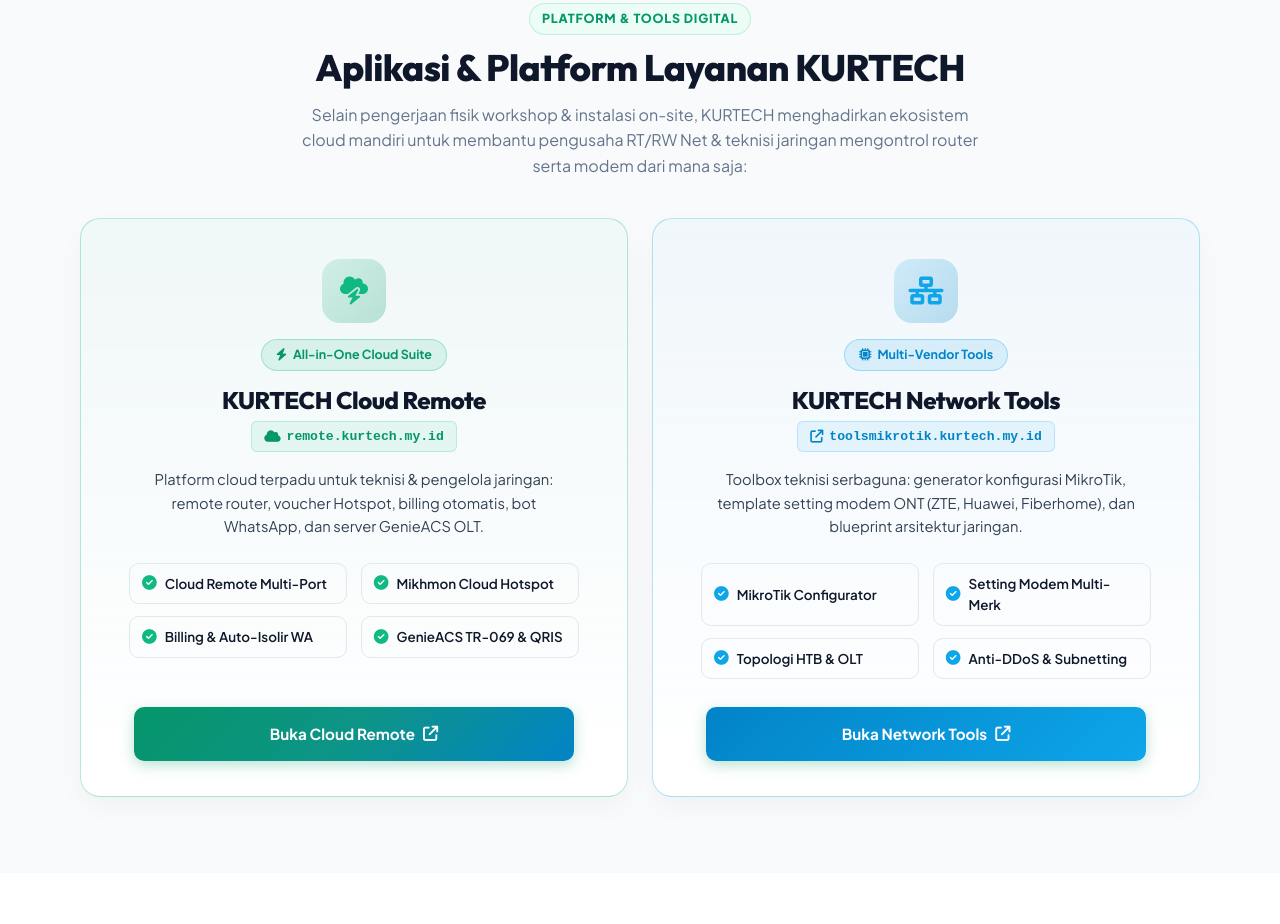
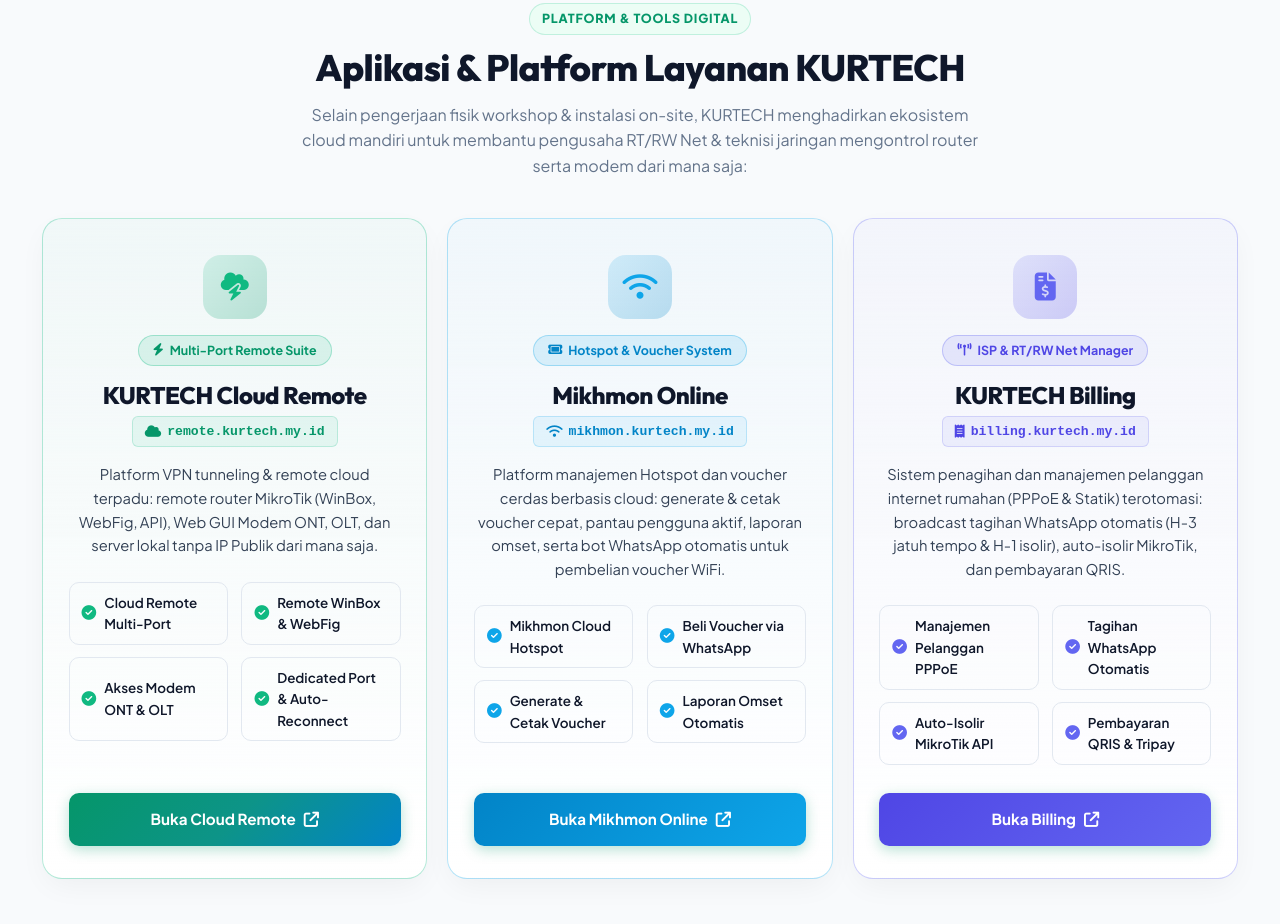
Before and after one commit to kurtech99/website-kurtech, a plain HTML site: page index.html in a window 1280 px wide. Shown: the part 1773-2697 px from the top of the page. Drawn offline with Linux system fonts and the light colour scheme.

Commit message:
Update landing page: 3 platform mandiri (Cloud Remote, Mikhmon Online, KURTECH Billing)

```diff
--- a/assets/css/style.css
+++ b/assets/css/style.css
@@ -625,17 +625,25 @@
 
 .apps-grid {
   display: grid;
-  grid-template-columns: repeat(2, 1fr);
-  gap: 2rem;
+  grid-template-columns: repeat(3, 1fr);
+  gap: 1.75rem;
   width: 100%;
-  max-width: 1120px;
+  max-width: 1240px;
   margin: 0 auto;
 }
 
-@media (max-width: 900px) {
+@media (max-width: 1024px) {
+  .apps-grid {
+    grid-template-columns: repeat(2, 1fr);
+    max-width: 840px;
+    gap: 1.5rem;
+  }
+}
+
+@media (max-width: 768px) {
   .apps-grid {
     grid-template-columns: 1fr;
-    max-width: 560px;
+    max-width: 520px;
     gap: 1.5rem;
   }
 }
@@ -646,7 +654,7 @@
   flex-direction: column;
   align-items: center;
   justify-content: space-between;
-  padding: 2.5rem 2rem 2.2rem 2rem;
+  padding: 2.2rem 1.6rem 2rem 1.6rem;
   border-radius: 1.25rem;
   background: var(--bg-white);
   border: 1px solid var(--border-light);
@@ -667,6 +675,26 @@
 .app-card.card-centered.card-vpn:hover {
   border-color: rgba(16, 185, 129, 0.6);
   box-shadow: 0 20px 40px -10px rgba(16, 185, 129, 0.18);
+}
+
+.app-card.card-centered.card-mikhmon {
+  border-color: rgba(14, 165, 233, 0.3);
+  background: linear-gradient(180deg, rgba(14, 165, 233, 0.03) 0%, rgba(255, 255, 255, 1) 100%);
+}
+
+.app-card.card-centered.card-mikhmon:hover {
+  border-color: rgba(14, 165, 233, 0.6);
+  box-shadow: 0 20px 40px -10px rgba(14, 165, 233, 0.18);
+}
+
+.app-card.card-centered.card-billing {
+  border-color: rgba(99, 102, 241, 0.3);
+  background: linear-gradient(180deg, rgba(99, 102, 241, 0.03) 0%, rgba(255, 255, 255, 1) 100%);
+}
+
+.app-card.card-centered.card-billing:hover {
+  border-color: rgba(99, 102, 241, 0.6);
+  box-shadow: 0 20px 40px -10px rgba(99, 102, 241, 0.18);
 }
 
 .app-card.card-centered.card-tools {
@@ -1991,8 +2019,8 @@
     font-size: 1.15rem;
   }
   .apps-grid {
-    grid-template-columns: repeat(2, 1fr);
-    max-width: 1060px;
+    grid-template-columns: repeat(3, 1fr);
+    max-width: 1240px;
     margin: 0 auto;
     gap: 1.75rem;
   }
@@ -2019,8 +2047,8 @@
     gap: 2rem;
   }
   .apps-grid {
-    grid-template-columns: repeat(2, 1fr);
-    gap: 1.5rem;
+    grid-template-columns: repeat(3, 1fr);
+    gap: 1.25rem;
   }
 }
 
--- a/index.html
+++ b/index.html
@@ -271,7 +271,7 @@
             </div>
 
             <span class="app-badge-status" style="background: rgba(16, 185, 129, 0.12); color: #059669; border: 1px solid rgba(16, 185, 129, 0.3);">
-              <i class="fa-solid fa-bolt"></i> All-in-One Cloud Suite
+              <i class="fa-solid fa-bolt"></i> Multi-Port Remote Suite
             </span>
 
             <h4 class="app-card-title">KURTECH Cloud Remote</h4>
@@ -281,7 +281,7 @@
             </a>
 
             <p class="app-card-desc">
-              Platform cloud terpadu untuk teknisi & pengelola jaringan: remote router, voucher Hotspot, billing otomatis, bot WhatsApp, dan server GenieACS OLT.
+              Platform VPN tunneling & remote cloud terpadu: remote router MikroTik (WinBox, WebFig, API), Web GUI Modem ONT, OLT, dan server lokal tanpa IP Publik dari mana saja.
             </p>
 
             <!-- 4 Clean Feature Pills -->
@@ -292,15 +292,15 @@
               </div>
               <div class="feature-pill">
                 <i class="fa-solid fa-circle-check" style="color: #10B981;"></i>
-                <span>Mikhmon Cloud Hotspot</span>
+                <span>Remote WinBox & WebFig</span>
               </div>
               <div class="feature-pill">
                 <i class="fa-solid fa-circle-check" style="color: #10B981;"></i>
-                <span>Billing & Auto-Isolir WA</span>
+                <span>Akses Modem ONT & OLT</span>
               </div>
               <div class="feature-pill">
                 <i class="fa-solid fa-circle-check" style="color: #10B981;"></i>
-                <span>GenieACS TR-069 & QRIS</span>
+                <span>Dedicated Port & Auto-Reconnect</span>
               </div>
             </div>
           </div>
@@ -313,51 +313,101 @@
           </div>
         </div>
 
-        <!-- App 2: KURTECH Network Tools -->
-        <div class="app-card card-centered card-tools">
+        <!-- App 2: Mikhmon Online -->
+        <div class="app-card card-centered card-mikhmon">
           <div class="app-card-centered-top">
-            <div class="app-icon-wrap cyan" style="background: linear-gradient(135deg, rgba(14, 165, 233, 0.15), rgba(2, 132, 199, 0.25)); color: #0EA5E9;">
-              <i class="fa-solid fa-network-wired"></i>
+            <div class="app-icon-wrap" style="background: linear-gradient(135deg, rgba(14, 165, 233, 0.15), rgba(2, 132, 199, 0.25)); color: #0EA5E9;">
+              <i class="fa-solid fa-wifi"></i>
             </div>
 
             <span class="app-badge-status" style="background: rgba(14, 165, 233, 0.12); color: #0284C7; border: 1px solid rgba(14, 165, 233, 0.3);">
-              <i class="fa-solid fa-microchip"></i> Multi-Vendor Tools
+              <i class="fa-solid fa-ticket"></i> Hotspot & Voucher System
             </span>
 
-            <h4 class="app-card-title">KURTECH Network Tools</h4>
+            <h4 class="app-card-title">Mikhmon Online</h4>
 
-            <a href="https://toolsmikrotik.kurtech.my.id" target="_blank" class="app-subdomain-tag" style="background: rgba(14, 165, 233, 0.08); color: #0284C7; border: 1px solid rgba(14, 165, 233, 0.2);">
-              <i class="fa-solid fa-arrow-up-right-from-square"></i> toolsmikrotik.kurtech.my.id
+            <a href="https://mikhmon.kurtech.my.id" target="_blank" class="app-subdomain-tag" style="background: rgba(14, 165, 233, 0.08); color: #0284C7; border: 1px solid rgba(14, 165, 233, 0.2);">
+              <i class="fa-solid fa-wifi"></i> mikhmon.kurtech.my.id
             </a>
 
             <p class="app-card-desc">
-              Toolbox teknisi serbaguna: generator konfigurasi MikroTik, template setting modem ONT (ZTE, Huawei, Fiberhome), dan blueprint arsitektur jaringan.
+              Platform manajemen Hotspot dan voucher cerdas berbasis cloud: generate & cetak voucher cepat, pantau pengguna aktif, laporan omset, serta bot WhatsApp otomatis untuk pembelian voucher WiFi.
             </p>
 
             <!-- 4 Clean Feature Pills -->
             <div class="app-feature-pills">
               <div class="feature-pill">
                 <i class="fa-solid fa-circle-check" style="color: #0EA5E9;"></i>
-                <span>MikroTik Configurator</span>
+                <span>Mikhmon Cloud Hotspot</span>
               </div>
               <div class="feature-pill">
                 <i class="fa-solid fa-circle-check" style="color: #0EA5E9;"></i>
-                <span>Setting Modem Multi-Merk</span>
+                <span>Beli Voucher via WhatsApp</span>
               </div>
               <div class="feature-pill">
                 <i class="fa-solid fa-circle-check" style="color: #0EA5E9;"></i>
-                <span>Topologi HTB & OLT</span>
+                <span>Generate & Cetak Voucher</span>
               </div>
               <div class="feature-pill">
                 <i class="fa-solid fa-circle-check" style="color: #0EA5E9;"></i>
-                <span>Anti-DDoS & Subnetting</span>
+                <span>Laporan Omset Otomatis</span>
               </div>
             </div>
           </div>
 
           <div class="app-card-action" style="width: 100%; max-width: 440px;">
-            <a href="https://toolsmikrotik.kurtech.my.id" target="_blank" class="btn btn-primary" style="width: 100%; background: linear-gradient(135deg, #0284c7, #0ea5e9); border: none; font-weight: 700; font-size: 0.95rem; padding: 0.9rem 1.5rem; border-radius: 10px; display: flex; align-items: center; justify-content: center; gap: 8px;">
-              <span>Buka Network Tools</span>
+            <a href="https://mikhmon.kurtech.my.id" target="_blank" class="btn btn-primary" style="width: 100%; background: linear-gradient(135deg, #0284c7, #0ea5e9); border: none; font-weight: 700; font-size: 0.95rem; padding: 0.9rem 1.5rem; border-radius: 10px; display: flex; align-items: center; justify-content: center; gap: 8px;">
+              <span>Buka Mikhmon Online</span>
+              <i class="fa-solid fa-arrow-up-right-from-square"></i>
+            </a>
+          </div>
+        </div>
+
+        <!-- App 3: KURTECH Billing -->
+        <div class="app-card card-centered card-billing">
+          <div class="app-card-centered-top">
+            <div class="app-icon-wrap" style="background: linear-gradient(135deg, rgba(99, 102, 241, 0.15), rgba(79, 70, 229, 0.25)); color: #6366F1;">
+              <i class="fa-solid fa-file-invoice-dollar"></i>
+            </div>
+
+            <span class="app-badge-status" style="background: rgba(99, 102, 241, 0.12); color: #4F46E5; border: 1px solid rgba(99, 102, 241, 0.3);">
+              <i class="fa-solid fa-tower-broadcast"></i> ISP & RT/RW Net Manager
+            </span>
+
+            <h4 class="app-card-title">KURTECH Billing</h4>
+
+            <a href="https://billing.kurtech.my.id" target="_blank" class="app-subdomain-tag" style="background: rgba(99, 102, 241, 0.08); color: #4F46E5; border: 1px solid rgba(99, 102, 241, 0.2);">
+              <i class="fa-solid fa-receipt"></i> billing.kurtech.my.id
+            </a>
+
+            <p class="app-card-desc">
+              Sistem penagihan dan manajemen pelanggan internet rumahan (PPPoE & Statik) terotomasi: broadcast tagihan WhatsApp otomatis (H-3 jatuh tempo & H-1 isolir), auto-isolir MikroTik, dan pembayaran QRIS.
+            </p>
+
+            <!-- 4 Clean Feature Pills -->
+            <div class="app-feature-pills">
+              <div class="feature-pill">
+                <i class="fa-solid fa-circle-check" style="color: #6366F1;"></i>
+                <span>Manajemen Pelanggan PPPoE</span>
+              </div>
+              <div class="feature-pill">
+                <i class="fa-solid fa-circle-check" style="color: #6366F1;"></i>
+                <span>Tagihan WhatsApp Otomatis</span>
+              </div>
+              <div class="feature-pill">
+                <i class="fa-solid fa-circle-check" style="color: #6366F1;"></i>
+                <span>Auto-Isolir MikroTik API</span>
+              </div>
+              <div class="feature-pill">
+                <i class="fa-solid fa-circle-check" style="color: #6366F1;"></i>
+                <span>Pembayaran QRIS & Tripay</span>
+              </div>
+            </div>
+          </div>
+
+          <div class="app-card-action" style="width: 100%; max-width: 440px;">
+            <a href="https://billing.kurtech.my.id" target="_blank" class="btn btn-primary" style="width: 100%; background: linear-gradient(135deg, #4f46e5, #6366f1); border: none; font-weight: 700; font-size: 0.95rem; padding: 0.9rem 1.5rem; border-radius: 10px; display: flex; align-items: center; justify-content: center; gap: 8px;">
+              <span>Buka Billing</span>
               <i class="fa-solid fa-arrow-up-right-from-square"></i>
             </a>
           </div>
@@ -1296,7 +1346,8 @@
           <h5>Aplikasi & Platform</h5>
           <ul class="footer-links">
             <li><a href="https://remote.kurtech.my.id" target="_blank">KURTECH Cloud Remote</a></li>
-            <li><a href="https://toolsmikrotik.kurtech.my.id" target="_blank">KURTECH Network & Device Tools</a></li>
+            <li><a href="https://mikhmon.kurtech.my.id" target="_blank">Mikhmon Online Hotspot</a></li>
+            <li><a href="https://billing.kurtech.my.id" target="_blank">KURTECH Billing & PPPoE</a></li>
             <li><a href="#layanan">Layanan Jaringan & OLT</a></li>
             <li><a href="#kontak">Workshop Tambun Selatan</a></li>
           </ul>
```
